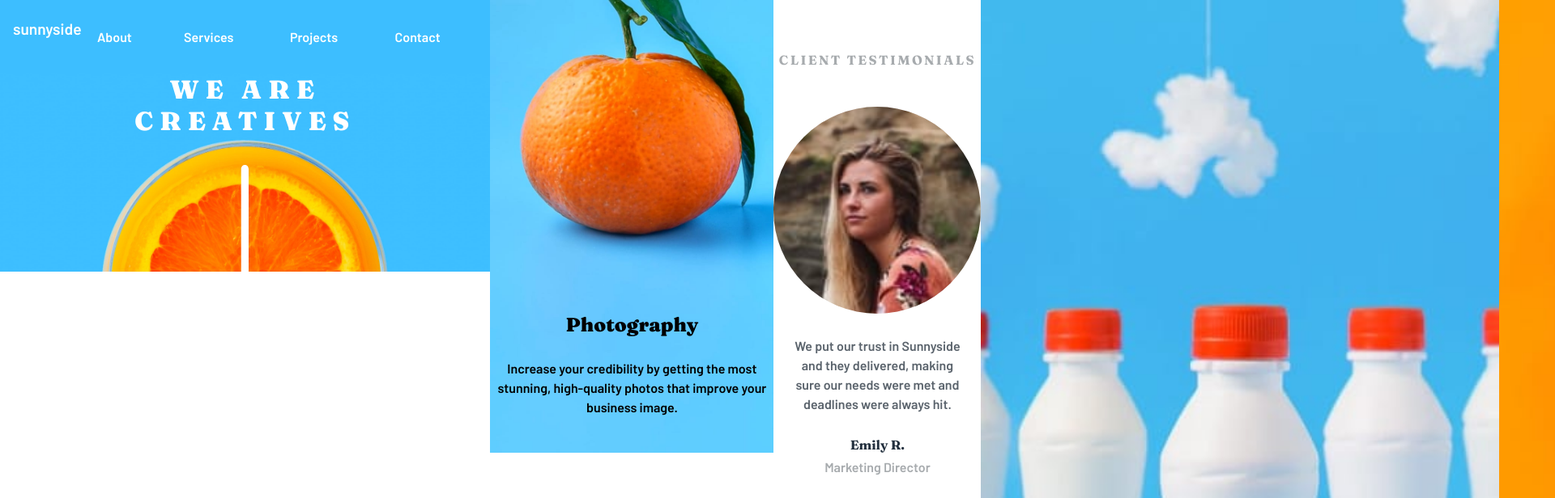
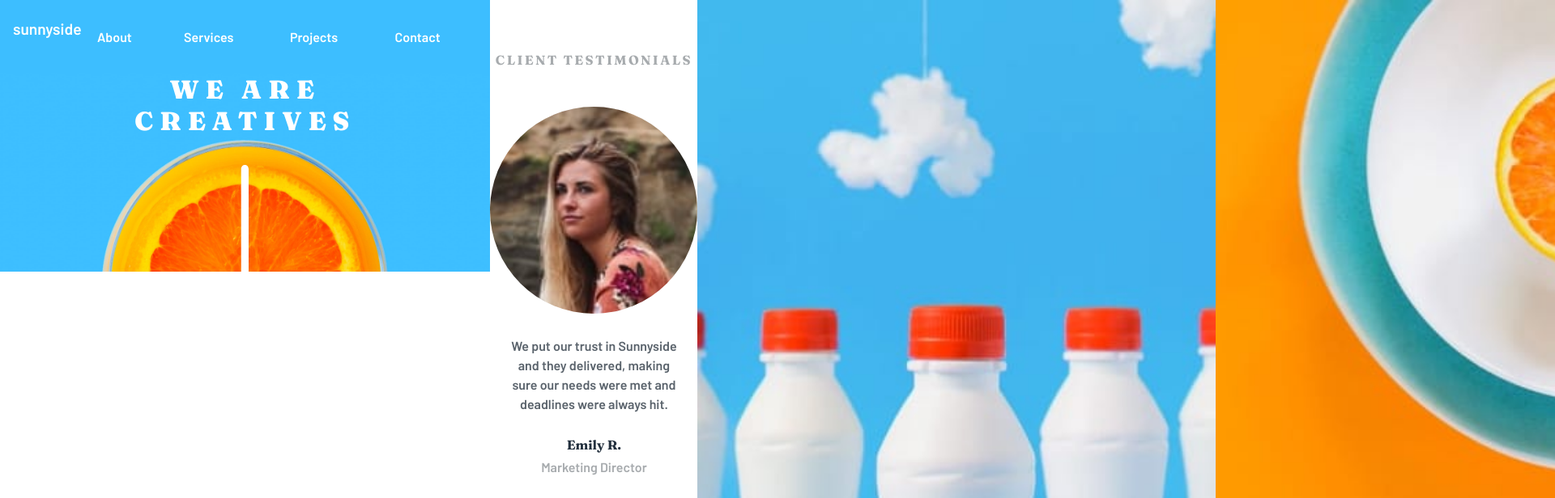
Before and after one commit to AliAbuSalam/sunnyside-agency-landing-page, a Next.js app: page / in a window 1280 px wide. Shown: the top 616 px of the page at 81% size, 1920 px wide, since content can reach past the window. Built offline with nearby package versions, Linux system fonts and the light colour scheme.

Commit message:
create a grid area called seventh

```diff
--- a/src/app/page.tsx
+++ b/src/app/page.tsx
@@ -31,7 +31,7 @@ const Home = () => {
       <div className={styles.sixth}>
         <SixthBox />
       </div>
-      <div>
+      <div className={styles.seventh}>
         <SeventhBox />
       </div>
       <div>
--- a/src/styles/page.module.scss
+++ b/src/styles/page.module.scss
@@ -23,6 +23,10 @@
   grid-area: sixth;
 }
 
+.seventh {
+  grid-area: seventh;
+}
+
 @media screen and (min-width: 1000px) {
   .container {
     grid-template-columns: 1fr 1fr;
```
